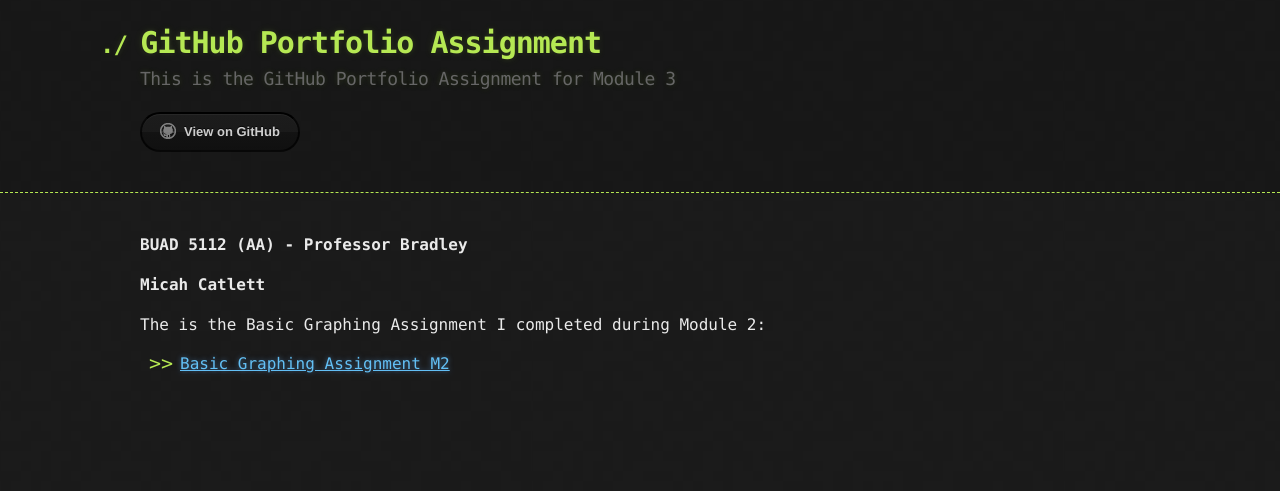
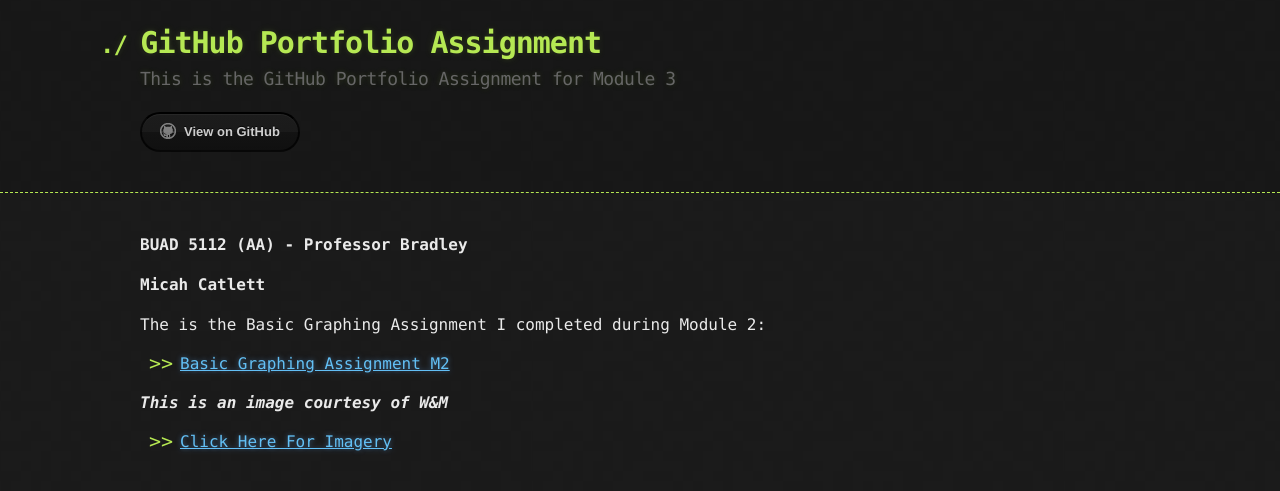
Before and after one commit to githubmicah/githubmicah.github.io, a Jekyll site: the page built from index.md, in a window 1280 px wide. Shown: the top 491 px of the page. Built offline with Jekyll 4.4.1, drawn with Linux system fonts in a browser that asks for light colours; our own code applies the rules of GitHub Pages for plain Markdown files.

Commit message:
Update index.md

```diff
--- a/index.md
+++ b/index.md
@@ -11,3 +11,8 @@ description: GitHub Portfolio Assignment
 The is the Basic Graphing Assignment I completed during Module 2:
 
 - [Basic Graphing Assignment M2](/basicmatplotlib/index.md)
+
+
+***This is an image courtesy of W&M***
+
+- [Click Here For Imagery](/gotribe/index.md)
```
